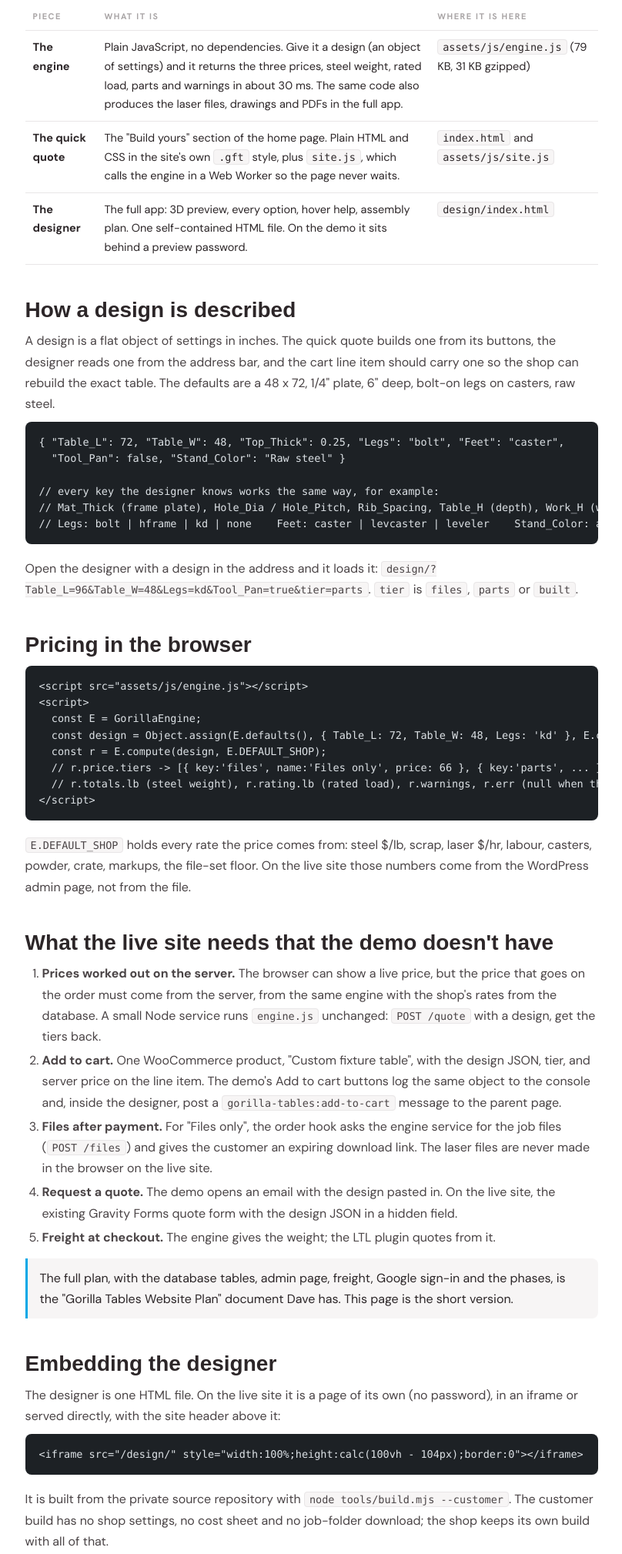
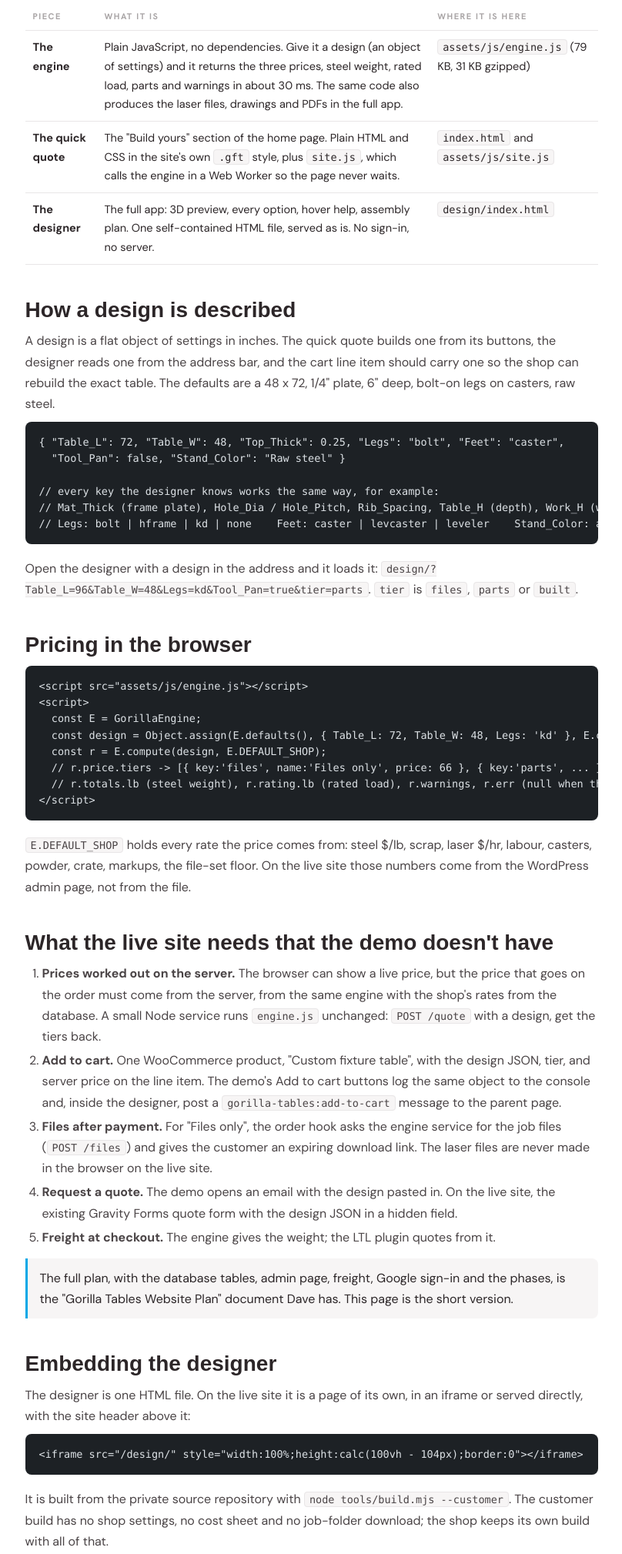
Before and after one commit to SafetyDav3/gorilla-tables-site, a plain HTML site: page webdev/index.html in a window 1280 px wide. Shown: the part 401-2420 px from the top of the page at 77% size, without its empty margins (235-1043 px from the left). Drawn offline with Linux system fonts and the light colour scheme; a web font is replaced by a local one.

Commit message:
Notes: the designer has no password
Co-Authored-By: Claude Fable 5.1 <noreply@anthropic.com>
Claude-Session: https://claude.ai/code/session_01XWN4JH3LnFk2CJ5RyNyZeW

```diff
--- a/webdev/index.html
+++ b/webdev/index.html
@@ -26,7 +26,7 @@
     <tr><th>Piece</th><th>What it is</th><th>Where it is here</th></tr>
     <tr><td><b>The engine</b></td><td>Plain JavaScript, no dependencies. Give it a design (an object of settings) and it returns the three prices, steel weight, rated load, parts and warnings in about 30 ms. The same code also produces the laser files, drawings and PDFs in the full app.</td><td><code>assets/js/engine.js</code> (79 KB, 31 KB gzipped)</td></tr>
     <tr><td><b>The quick quote</b></td><td>The "Build yours" section of the home page. Plain HTML and CSS in the site's own <code>.gft</code> style, plus <code>site.js</code>, which calls the engine in a Web Worker so the page never waits.</td><td><code>index.html</code> and <code>assets/js/site.js</code></td></tr>
-    <tr><td><b>The designer</b></td><td>The full app: 3D preview, every option, hover help, assembly plan. One self-contained HTML file. On the demo it sits behind a preview password.</td><td><code>design/index.html</code></td></tr>
+    <tr><td><b>The designer</b></td><td>The full app: 3D preview, every option, hover help, assembly plan. One self-contained HTML file, served as is. No sign-in, no server.</td><td><code>design/index.html</code></td></tr>
   </table>
 
   <h2>How a design is described</h2>
@@ -61,7 +61,7 @@
   <div class="gft-note">The full plan, with the database tables, admin page, freight, Google sign-in and the phases, is the "Gorilla Tables Website Plan" document Dave has. This page is the short version.</div>
 
   <h2>Embedding the designer</h2>
-  <p>The designer is one HTML file. On the live site it is a page of its own (no password), in an iframe or served directly, with the site header above it:</p>
+  <p>The designer is one HTML file. On the live site it is a page of its own, in an iframe or served directly, with the site header above it:</p>
 <pre><code>&lt;iframe src="/design/" style="width:100%;height:calc(100vh - 104px);border:0"&gt;&lt;/iframe&gt;</code></pre>
   <p>It is built from the private source repository with <code>node tools/build.mjs --customer</code>. The customer build has no shop settings, no cost sheet and no job-folder download; the shop keeps its own build with all of that.</p>
 
@@ -74,7 +74,7 @@
 
   <h2>Files in this repository</h2>
 <pre><code>index.html              the home page
-design/index.html       the designer (password-locked preview; the live site serves the plain file)
+design/index.html       the designer: one self-contained file
 webdev/index.html       this page
 assets/css/site.css     the site's styles (gft.css from the current theme, same tokens)
 assets/js/site.js       header, hero, FAQ and the quick quote
```
Also changed, not shown: 1 other file.
